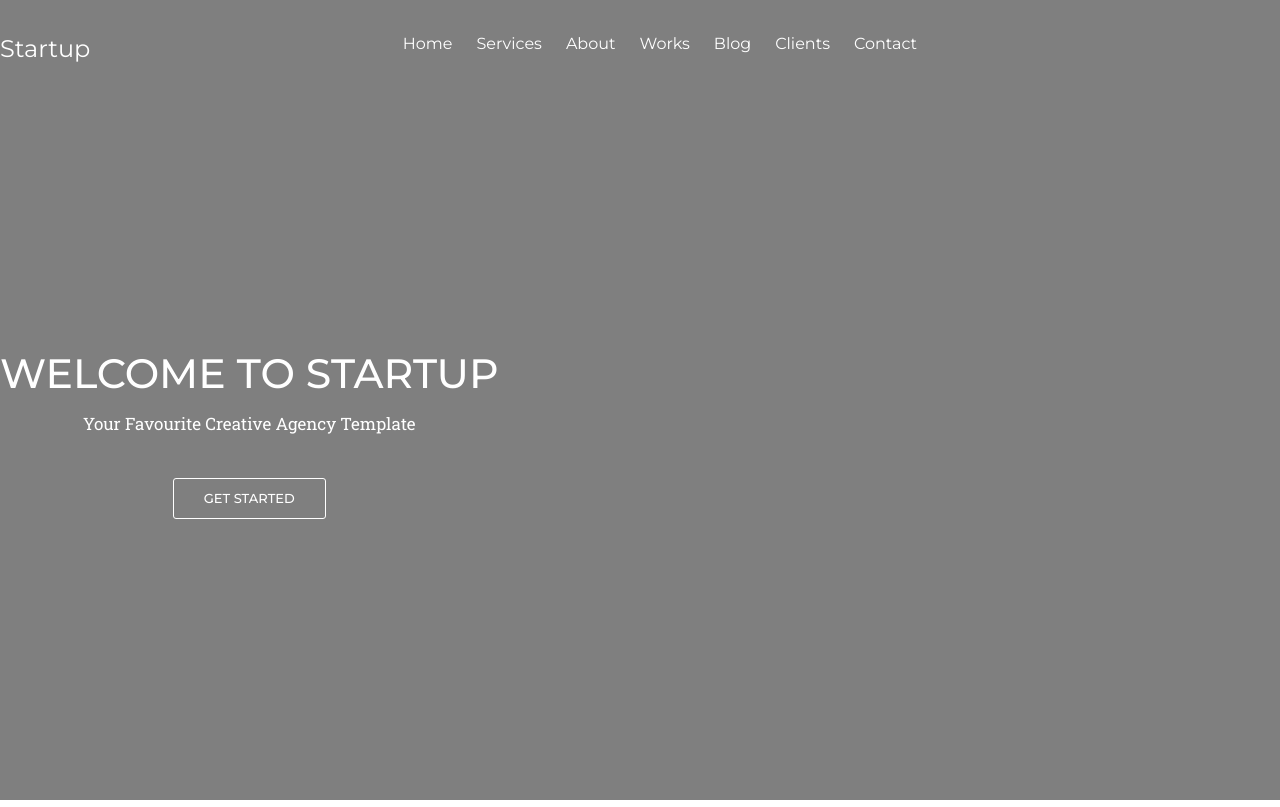
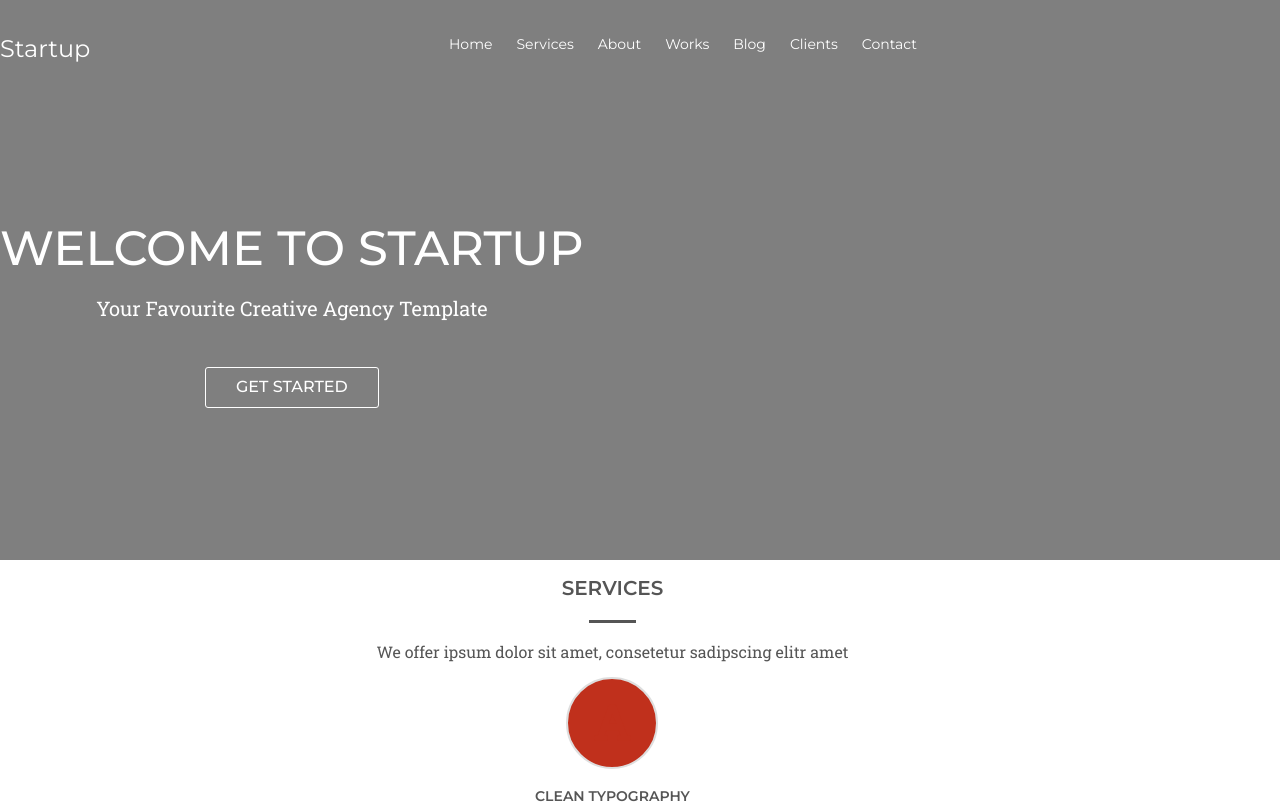
Before and after one commit to angel-20-12/angel-20-12.github.io, a website: page index.html in a window 1280 px wide. Shown: the top 807 px of the page. Drawn offline with nearby package versions, Linux system fonts and the light colour scheme; files that its build step writes are made by us from their sources.

Commit message:
редакт второй секции

```diff
--- a/gulpfile.js
+++ b/gulpfile.js
@@ -14,6 +14,3 @@ gulp.task('scss', function () {
 gulp.task('watch', function () {
   gulp.watch('./scss/**/*.scss', gulp.parallel('scss'));
 });
-
-
-g
--- a/index.html
+++ b/index.html
@@ -63,14 +63,14 @@
         </section>
         <section class="ba-section ba-services">
             <div class="container">
-                <div>
+                <div class="ba-service_tt">
                     <h2>Services</h2>
                     <div class="ba-dash"></div>
                     <p>We offer ipsum dolor sit amet, consetetur sadipscing elitr amet</p>
                 </div>
                 <div class="ba-row">
                     <div class="ba-col-4">
-                        <div class="ba-font_aw">
+                        <div class="ba-font_aw ba-typo">
                             <i class="fas fa-font"></i>
                         </div>
                         <div class="ba-services_menu">
--- a/scss/style.scss
+++ b/scss/style.scss
@@ -19,7 +19,7 @@
     text-decoration: none;
     font-family: 'Montserrat', sans-serif;
     font-weight: 400;
-    font-size: 16px;
+    font-size: 14px;
     margin-left: 24px;
 }
 
@@ -42,12 +42,14 @@
 }
 
 main {
-    height: 100vh;
+    height: 70vh;
     width: 100%;
     background-repeat: no-repeat;
     background-size: cover;
     background-image: url(../img/Rectangle2copy.png) ;
     z-index: 0;
+    position: relative;
+    background-position: bottom;
 }
 
 .ba-welcom {
@@ -76,14 +78,14 @@ main {
         font-family: 'Montserrat', sans-serif;
         font-weight: 500;
         text-transform: uppercase;
-        font-size: 41px;
+        font-size: 48px;
         margin: 0px;
     }
 
     p {
         font-family: 'Roboto Slab', serif;
         font-weight: 400;
-        font-size: 17px;
+        font-size: 20px;
     }
 
     &__btn {
@@ -97,7 +99,7 @@ main {
         font-family: 'Montserrat', sans-serif;
         font-weight: 500;
         text-transform: uppercase;
-        font-size: 13px;
+        font-size: 16px;
         min-height: 41px;
         padding: 0 30px;
         top: 27px;
@@ -115,7 +117,6 @@ main {
     display: flex;
     align-items: center;
     text-align: center;
-    margin-top: 36px;
 
     h2 {
         font-family: 'Montserrat', sans-serif;
@@ -131,6 +132,11 @@ main {
         font-size: 16px;
         color: #555555;
     }
+
+    &_tt {
+        margin: 103px auto 77px;
+        background-color: tomato;
+    }
 }
 
 .ba-dash {
@@ -142,13 +148,25 @@ main {
 
 .ba-font_aw {
     height: 88px;
+    width: 88px;
     border-radius: 50%;
     border: 2px solid #dedede;
+    margin: 0 auto;
+    display: flex;
+    justify-content: center;
+    align-items: center;
+}
 
+.ba-typo {
+    background-color: #c0301c;
+    color: #ffffff;
 }
+
 
 .fas, .far {
     color: #c0301c;
+    font-size: 41px;
+    font-weight: 400;
 }
 
 .ba-services_menu {
@@ -159,7 +177,7 @@ main {
 
     h4 {
         font-family: 'Montserrat', sans-serif;
-        font-weight: 400;
+        font-weight: 600;
         font-size: 14px;
         text-transform: uppercase;
     }
```
